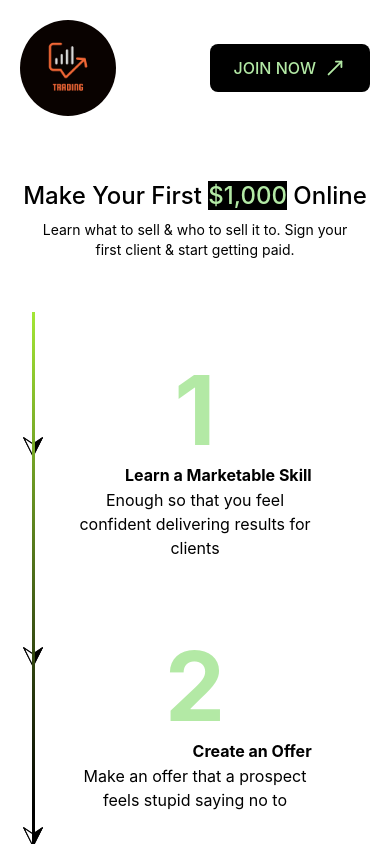
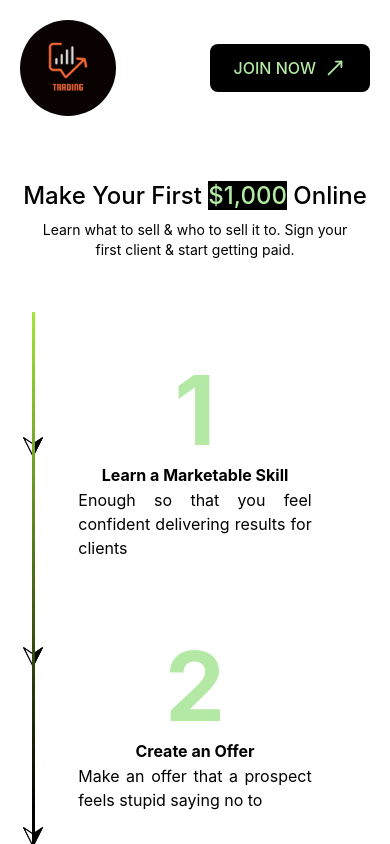
Before and after one commit to saad0143/Slider, a React (Create React App) app: page / in a window 390 px wide. Shown: the top 844 px of the page. Built offline with nearby package versions, Linux system fonts and the light colour scheme.

Commit message:
hello ggg

```diff
--- a/src/components/Timeline.jsx
+++ b/src/components/Timeline.jsx
@@ -98,7 +98,7 @@ const Timeline = () => {
               </h2>
             </div>
             <div>
-              <h3 className="step-title sm:text-2xl sm:w-[275px] text-md font-bold  flex justify-end sm:mt-2">
+              <h3 className="step-title sm:text-2xl sm:w-[275px] text-md font-bold  flex justify-center sm:justify-end sm:mt-2">
                 {step.title}
               </h3>
             </div>
@@ -108,7 +108,7 @@ const Timeline = () => {
           </div>
           <div className="sm:flex-1 sm:w-[47%] flex justify-center items-center mt-5">
             <p className="step-description sm:text-md text-md sm:p-2 sm:border-2 sm:px-5 sm:py-3
-            py-2 rounded-lg sm:border-black sm:text-left sm:w-[330px] w-full sm:mt-0 mt-2">
+            py-2 rounded-lg sm:border-black sm:text-left text-justify sm:w-[330px] w-full sm:mt-0 mt-2">
               {step.description}
             </p>
           </div>
```
